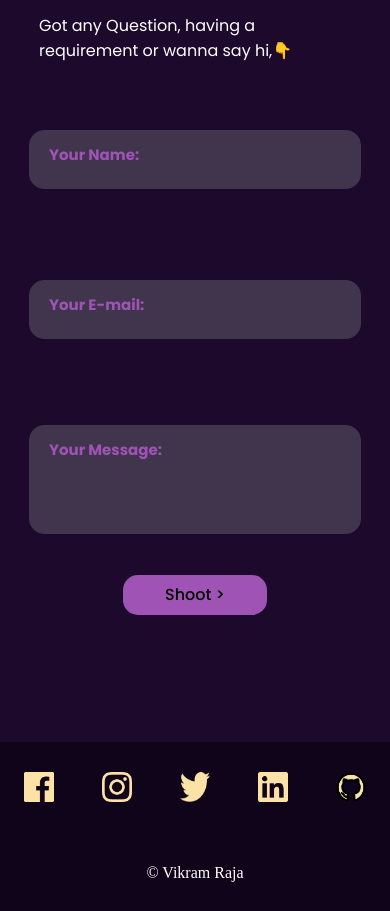
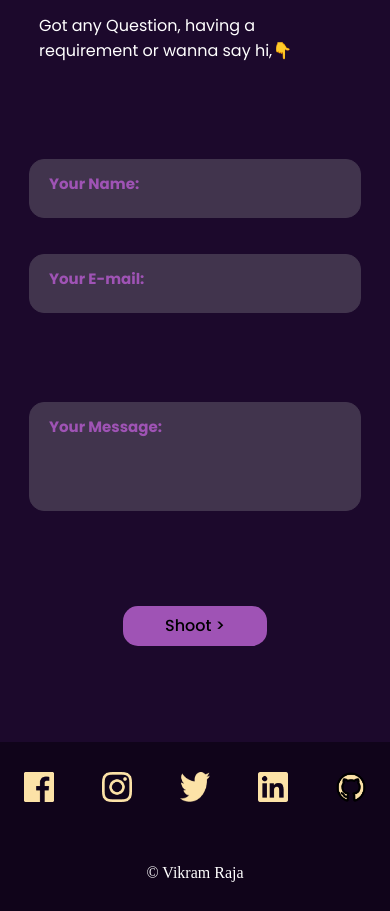
Before and after one commit to V-VikramRaja/Portfolio, a React (Create React App) app: page / in a window 390 px wide. Shown: the part 6400-7311 px from the top of the page. Built offline with nearby package versions, Linux system fonts and the light colour scheme; a web font is replaced by a local one.

Commit message:
clearing bugs

```diff
--- a/src/components/Contact/Contact.css
+++ b/src/components/Contact/Contact.css
@@ -189,24 +189,4 @@
     .portfolio__contact__form__main__container input {
         width: 300px !important;
     }
-
-    .portfolio__contact__form__sec__container{
-        position: relative;
-    }
-    .portfolio__contact__form__main__container{
-        position: relative;
-    }
-    .portfolio__contact__form__name{
-        margin-top: 30px;
-        position: absolute;
-        top: -90px;
-    }
-    .portfolio__contact__form__email {
-        position: absolute;
-        top: 90px;
-    }
-    .portfolio__contact__form__message {
-        position: absolute;
-        top: -70px;
-    }
 }
```
Also changed, not shown: 6 other files (tests, documents, lock files or other folders).
